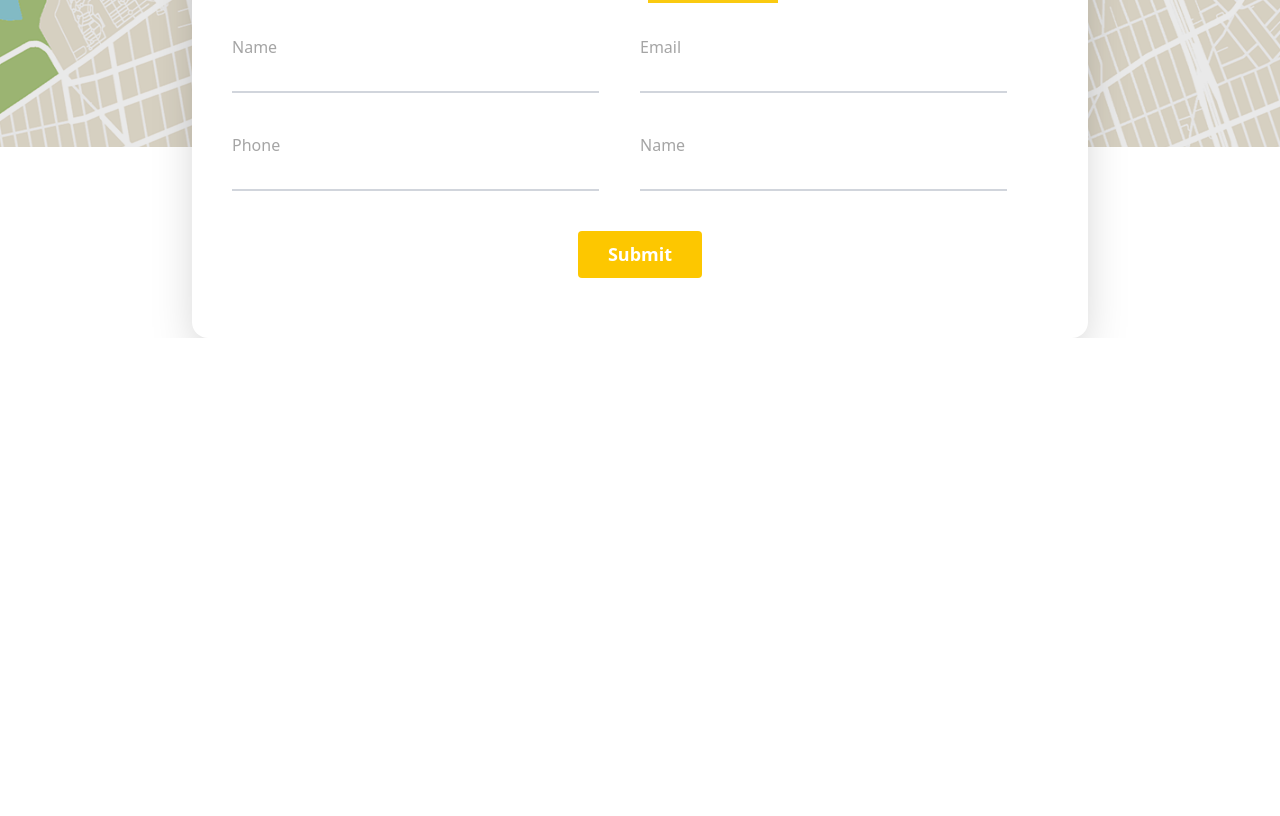
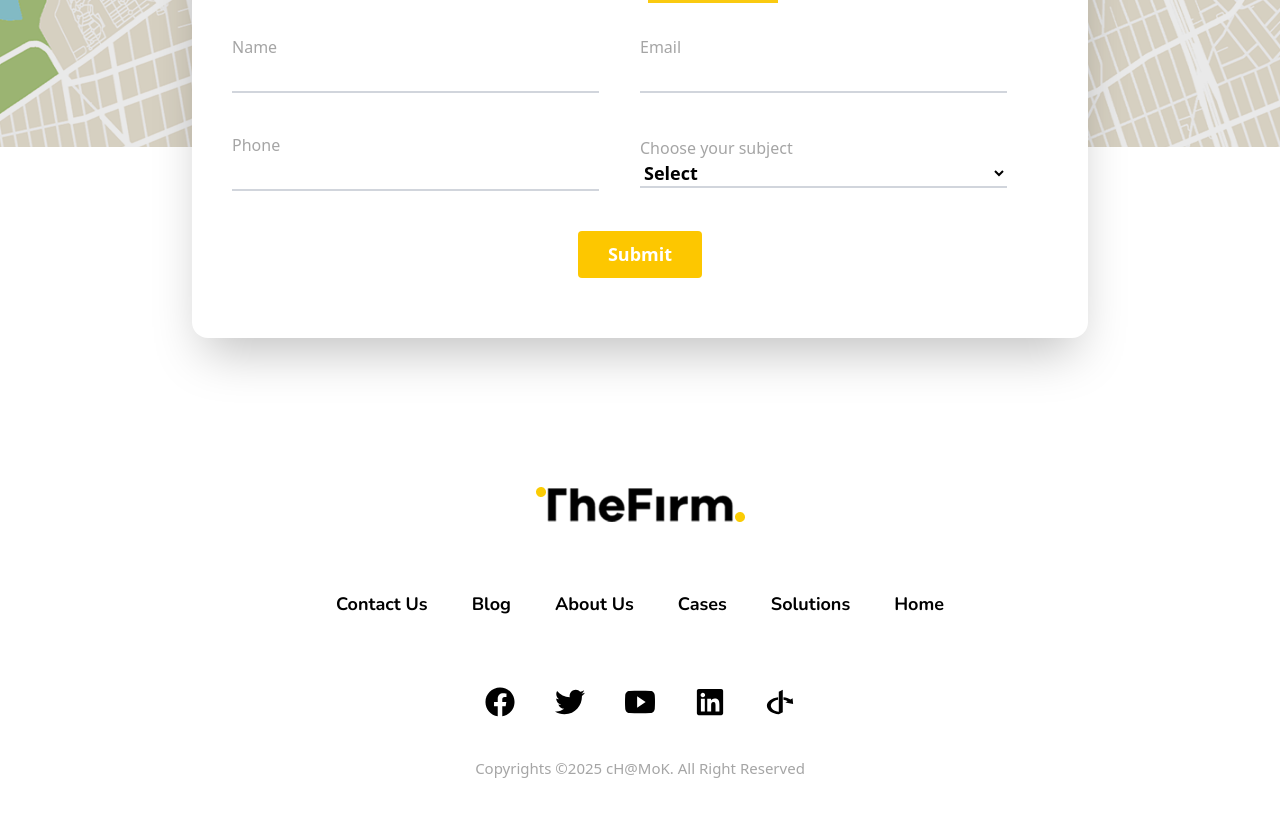
Before and after one commit to MD-ABUSUFIAN/the-firm, a React (Vite) app: page / in a window 1280 px wide. Shown: the part 6260-7076 px from the top of the page. Before the commit the page ends 6598 px from the top, so only its background shows below. Built offline with nearby package versions, Linux system fonts and the light colour scheme.

Commit message:
footer page done and alhamdulillah home page all section done

```diff
--- /dev/null
+++ b/src/components/Footer/Footer.jsx
@@ -0,0 +1,92 @@
+import React from 'react'
+import logo from '../../assets/images/HomePage/logo.png'
+import { FaFacebook, FaLinkedin, FaOpenid, FaTwitter } from 'react-icons/fa'
+import { IoLogoYoutube } from 'react-icons/io5'
+
+const Footer = () => {
+    const navItem=[
+        {
+            id:1,
+            name:'Home'
+        },
+        {
+            id:2,
+            name:'Solutions'
+        },
+        {
+            id:3,
+            name:'Cases'
+        },
+        {
+            id:4,
+            name:'About Us'
+        },
+        {
+            id:5,
+            name:'Blog'
+        },
+        {
+            id:6,
+            name:'Contact Us'
+        },
+    ]
+    const footerIcon=[
+        {
+            id:1,
+            icon:<FaFacebook />
+        },
+        {
+            id:2,
+            icon:<FaTwitter />
+        },
+        {
+            id:3,
+            icon:<IoLogoYoutube />
+        },
+        {
+            id:4,
+            icon:<FaLinkedin />
+        },
+        {
+            id:5,
+            icon:<FaOpenid />
+        },
+    ]
+  return (
+    <div className='py-[40px]'>
+        <div className="container mx-auto">
+            <nav>
+                <div className="navWrapper flex flex-col justify-between items-center gap-10">
+                    <div className="logo">
+                        <img src={logo} alt="" />
+                    </div>
+
+                        <ul className="navLinkWrapper flex flex-row-reverse gap-x-5 md:gap-x-11 items-center font-bold text-[18px] py-[29px]">
+
+                        {
+                            navItem?.map(item=>{
+                                return <li className='font-nunito active ' key={item?.id}><a  href="">{item?.name}</a></li>
+                            })
+                        }
+                        </ul>
+
+                    <div className="navIcon flex items-center gap-10 ">
+
+                       {
+                        footerIcon.map(item=>
+                            <div className='text-3xl duration-300 ease-in hover:text-yellow-400 cursor-pointer'>{item?.icon}</div>
+                        )
+                       }
+                    </div>
+                    <div className='copyRight'>
+                       <p className='text-[15px] text-[#A5A5A5]'>Copyrights ©2025 cH@MoK. All Right Reserved</p>
+                    </div>
+                </div>
+
+            </nav>
+        </div>
+    </div>
+  )
+}
+
+export default Footer
--- a/src/components/GeTouch/GetTouch.jsx
+++ b/src/components/GeTouch/GetTouch.jsx
@@ -5,8 +5,10 @@ import Button from '../CommonComponent/Button';
 
 const GetTouch = () => {
   const [name, setName] = useState('');
+  const [email, setEmail] = useState('');
+  const [phone, setPhone] = useState('');
   return (
-    <div className='relative'>
+    <div className='relative mb-[300px]'>
       <div className="getTouchTop  ">
         <img className="w-full h-[396px]" src={map} alt="" />
       </div>
@@ -34,8 +36,8 @@ const GetTouch = () => {
               <input
                 className="w-full border-0 outline-0 text-2xl cursor-pointer"
                 type="email"
-                value={name}
-                onChange={(e) => setName(e.target.value)}
+                value={email}
+                onChange={(e) => setEmail(e.target.value)}
               />
             </div>
             <div className="border-b-2 border-gray-300 w-[90%]">
@@ -44,19 +46,21 @@ const GetTouch = () => {
               <input
                 className="w-full border-0 outline-0 text-2xl cursor-pointer"
                 type="number"
-                value={name}
-                onChange={(e) => setName(e.target.value)}
+                value={phone}
+                onChange={(e) => setPhone(e.target.value)}
               />
             </div>
             <div className="border-b-2 border-gray-300 w-[90%]">
-              <label className="text-[#A5A5A5]">Name </label>
+              <label className="text-[#A5A5A5]">Choose your subject </label>
               <br />
-              <input
-                className="w-full border-0 outline-0 text-2xl cursor-pointer"
-                type="text"
-                value={name}
-                onChange={(e) => setName(e.target.value)}
-              />
+           <select className='w-full text-lg font-semibold'>
+           <option value="">Select</option>
+           <option value="MERN Stack">MERN Stack</option>
+           <option value="MERN Stack">Front-End</option>
+           <option value="MERN Stack">Back-End</option>
+           <option value="MERN Stack">UI/UX</option>
+           <option value="MERN Stack">Graphic Design</option>
+           </select>
             </div>
           </div>
           <div className="text-center pt-10">
--- a/src/pages/Home/Home.jsx
+++ b/src/pages/Home/Home.jsx
@@ -9,6 +9,7 @@ import CaseStudies from '../../components/CaseStudies/CaseStudies';
 import Blogs from '../../components/Blogs/Blogs';
 import Testimonial from '../../components/Testimonial/Testimonial';
 import GetTouch from '../../components/GeTouch/GetTouch';
+import Footer from '../../components/Footer/Footer';
 
 
 const Home = () => {
@@ -24,6 +25,7 @@ const Home = () => {
         <Blogs/>
         <Testimonial/>
         <GetTouch/>
+        <Footer/>
         </div>
     );
 };
```
